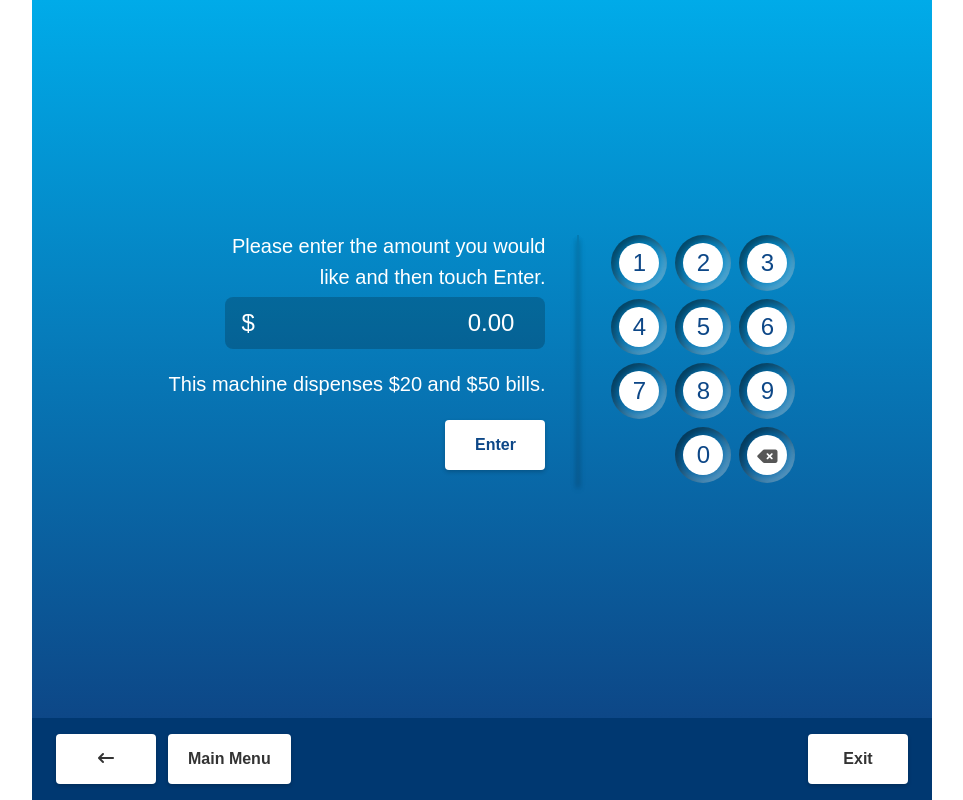
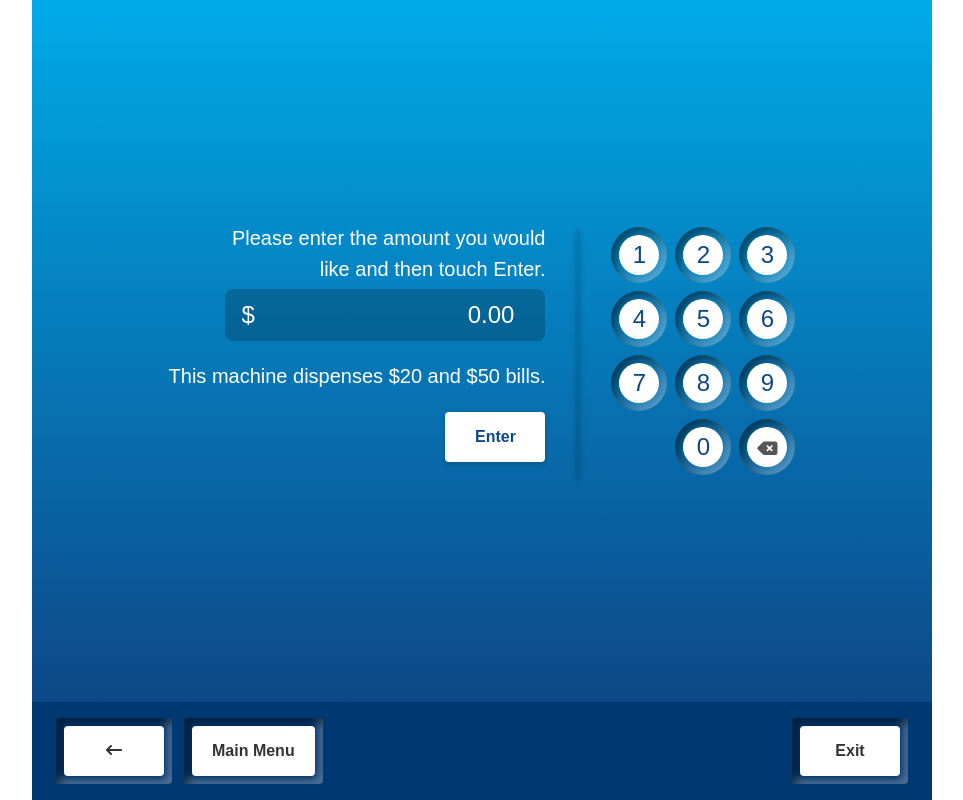
Before and after one commit to sepkey/keypad, a plain HTML site: page index.html in a window 1280 px wide. Shown: the whole page, without its empty margins (158-1121 px from the left). Drawn offline with Linux system fonts and the light colour scheme.

Commit message:
fix: fix the class name of nav inset

```diff
--- a/index.html
+++ b/index.html
@@ -63,7 +63,7 @@
         box-shadow: 0 0 5px 5px #fdf7f78e;
       }
 
-      .nav-btn-key-inset {
+      .nav-btn-inset {
         padding: 8px;
         border-radius: 4px;
         background: transparent;
@@ -257,16 +257,16 @@
       </main>
       <footer class="footer">
         <div class="left-btns">
-          <div class="nav-btn-inset-area">
+          <div class="nav-btn-inset">
             <button class="nav-btn back-button">
               <i class="fas fa-long-arrow-left"></i>
             </button>
           </div>
-          <div class="nav-btn-inset-area">
+          <div class="nav-btn-inset">
             <button class="nav-btn">Main Menu</button>
           </div>
         </div>
-        <div class="nav-btn-inset-area">
+        <div class="nav-btn-inset">
           <button class="nav-btn">Exit</button>
         </div>
       </footer>
```
